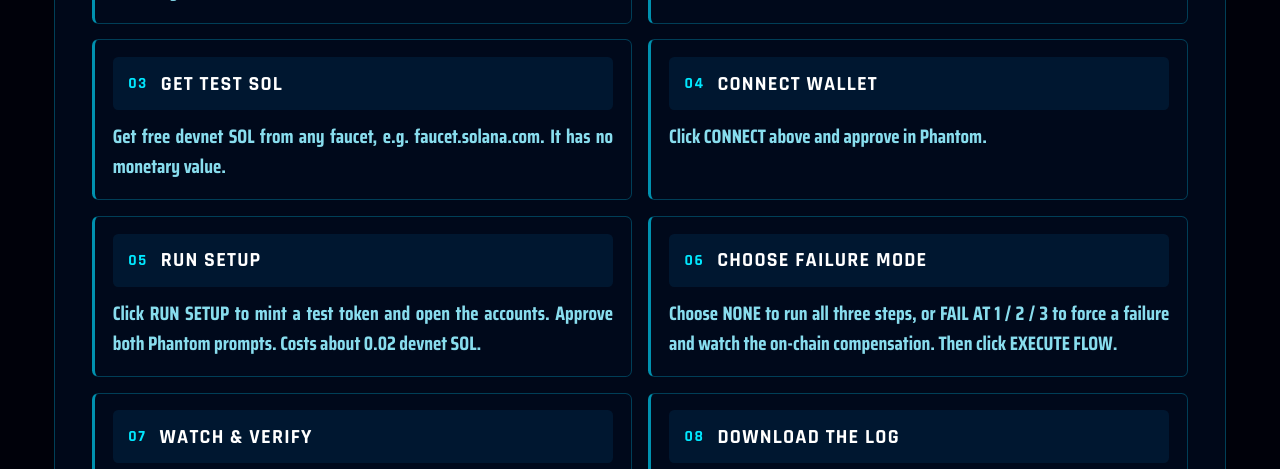
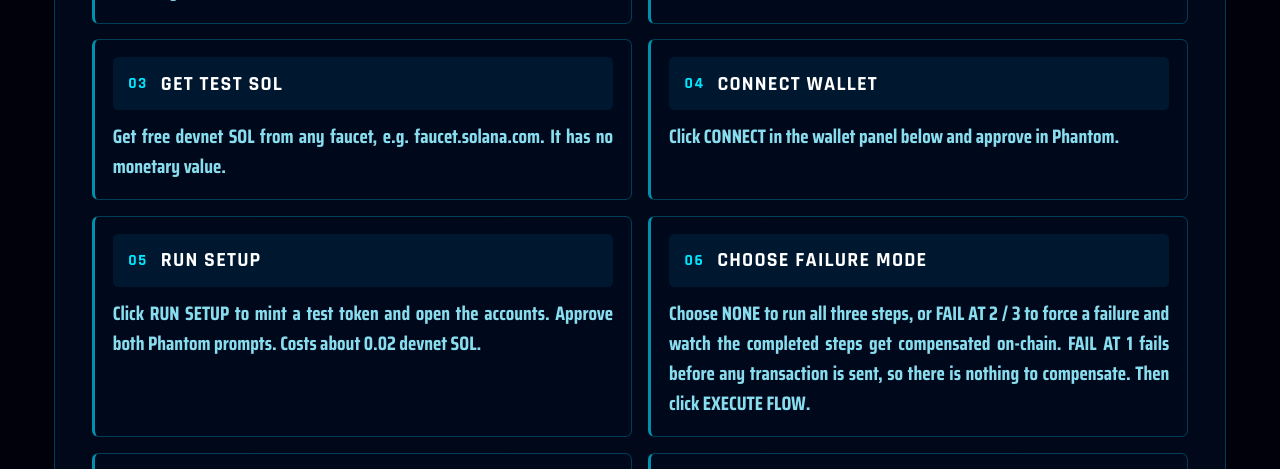
Before and after one commit to cosmosledgerlabs/cosmosledgerlabs-website, a Next.js app: page /flow in a window 1280 px wide. Shown: the part 1540-2009 px from the top of the page. Built offline with nearby package versions, Linux system fonts and the light colour scheme; no server answers; a web font is replaced by a local one.

Commit message:
Revise wallet connection and failure mode instructions
Updated instructions for connecting wallet and choosing failure modes.

```diff
--- a/pages/flow.js
+++ b/pages/flow.js
@@ -92,8 +92,8 @@ const T3 = {
   },
   howT4: { en: 'CONNECT WALLET', zh: '連接錢包' },
   how4: {
-    en: 'Click CONNECT above and approve in Phantom.',
-    zh: '點擊上方「連接錢包」，並在 Phantom 中核准連接。',
+    en: 'Click CONNECT in the wallet panel below and approve in Phantom.',
+    zh: '點擊下方錢包面板中的「連接錢包」，並在 Phantom 中核准連接。',
   },
   howT5: { en: 'RUN SETUP', zh: '執行初始設定' },
   how5: {
@@ -102,8 +102,8 @@ const T3 = {
   },
   howT6: { en: 'CHOOSE FAILURE MODE', zh: '選擇故障注入' },
   how6: {
-    en: 'Choose NONE to run all three steps, or FAIL AT 1 / 2 / 3 to force a failure and watch the on-chain compensation. Then click EXECUTE FLOW.',
-    zh: '選「無」完整執行三步，或選「第 1／2／3 步失敗」強制失敗並觀察鏈上補償，然後點擊「執行流程」。',
+    en: 'Choose NONE to run all three steps, or FAIL AT 2 / 3 to force a failure and watch the completed steps get compensated on-chain. FAIL AT 1 fails before any transaction is sent, so there is nothing to compensate. Then click EXECUTE FLOW.',
+    zh: '選「無」完整執行三步，或選「第 2／3 步失敗」強制失敗並觀察已完成步驟的鏈上補償。「第 1 步失敗」在任何交易送出前即失敗，因此沒有需要補償的內容。然後點擊「執行流程」。',
   },
   howT7: { en: 'WATCH & VERIFY', zh: '觀察與驗證' },
   how7: {
```
